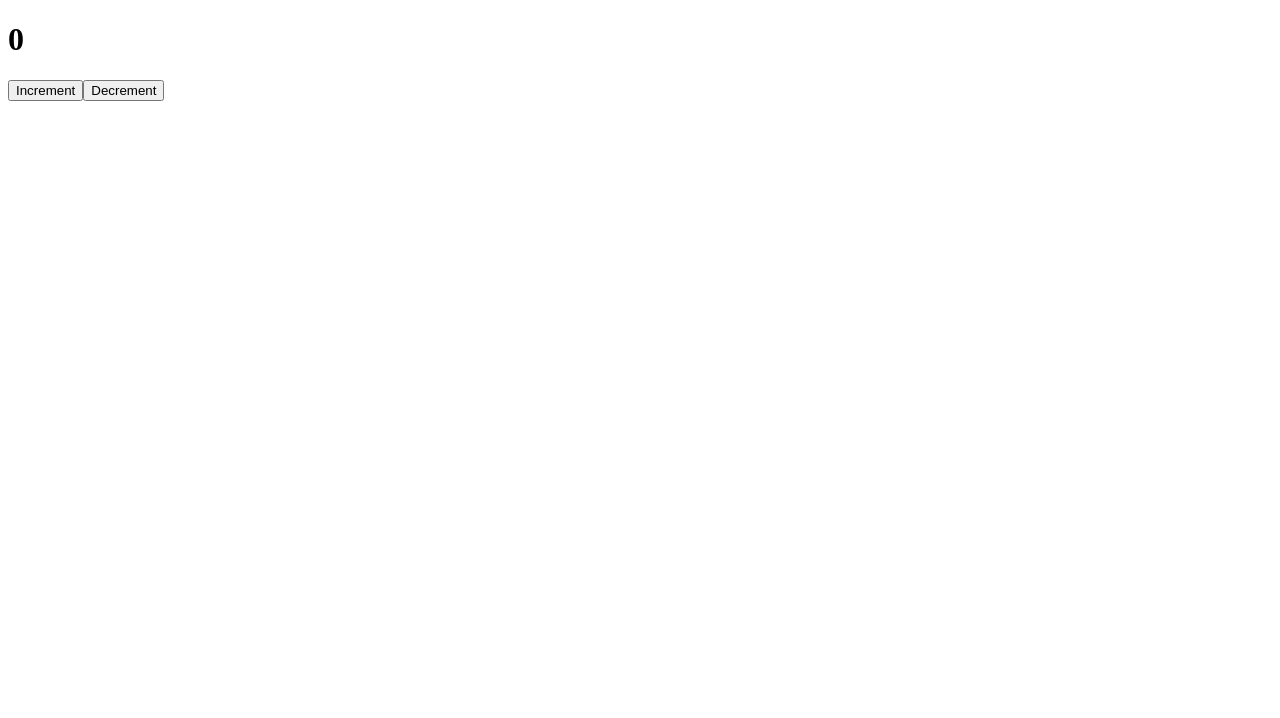
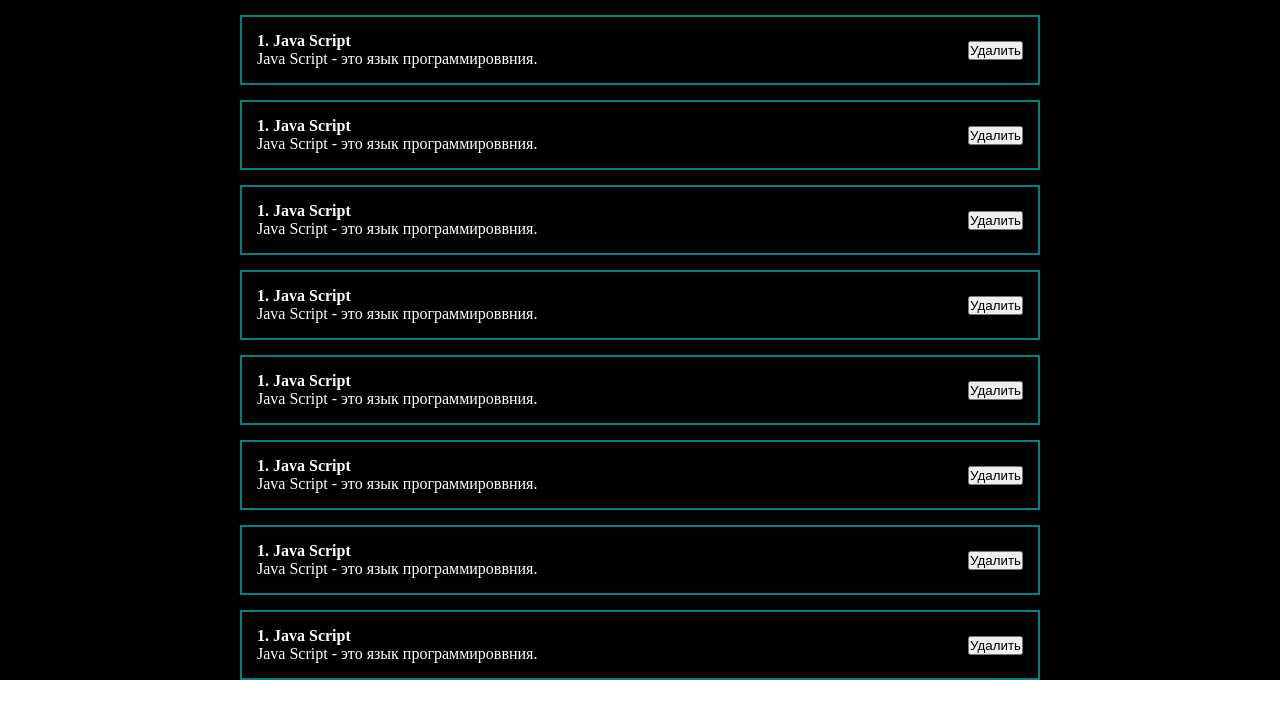
Before and after one commit to Talex210/train_ulbi_tv, a React (Create React App) app: page / in a window 1280 px wide. Shown: the top 718 px of the page. Built offline with nearby package versions, Linux system fonts and the light colour scheme.

Commit message:
Styles. CSS. Classes.

```diff
--- a/src/App.js
+++ b/src/App.js
@@ -1,12 +1,22 @@
 import React from 'react';
-import ClassCounter from "./Components/ClassCounter";
+// import ClassCounter from "./Components/ClassCounter";
 // import Counter from "./Components/Counter";
+import './styles/App.css'
+import PostItem from "./Components/PostItem";
 
 function App() {
     return (
-        <div className="App">
+        <div className='App'>
             {/*<Counter/>*/}
-            <ClassCounter/>
+            {/*<ClassCounter/>*/}
+            <PostItem/>
+            <PostItem/>
+            <PostItem/>
+            <PostItem/>
+            <PostItem/>
+            <PostItem/>
+            <PostItem/>
+            <PostItem/>
         </div>
     );
 }
--- /dev/null
+++ b/src/Components/PostItem.jsx
@@ -0,0 +1,21 @@
+import React from 'react';
+
+const PostItem = () => {
+    return (
+        <div>
+            <div className='post'>
+                <div className='post__content'>
+                    <strong>1. Java Script</strong>
+                    <div>
+                        Java Script - это язык программироввния.
+                    </div>
+                </div>
+                <div className="post__btns">
+                    <button>Удалить</button>
+                </div>
+            </div>
+        </div>
+    );
+};
+
+export default PostItem;
--- /dev/null
+++ b/src/styles/App.css
@@ -0,0 +1,25 @@
+* {
+    margin: 0;
+    padding: 0;
+    box-sizing: border-box;
+}
+
+#root {
+    background: black;
+    color: white;
+    display: flex;
+    justify-content: center;
+}
+
+.App {
+    width: 800px;
+}
+
+.post {
+    display: flex;
+    padding: 15px;
+    border: 2px solid teal;
+    margin-top: 15px;
+    justify-content: space-between;
+    align-items: center;
+}
```
